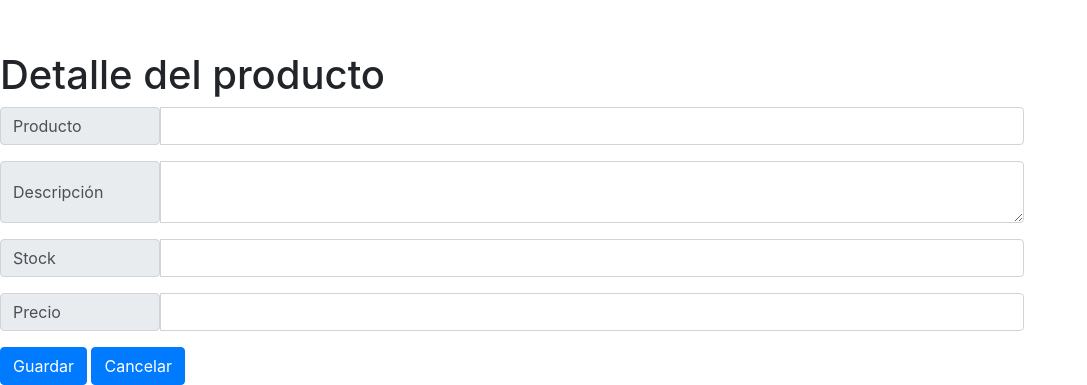
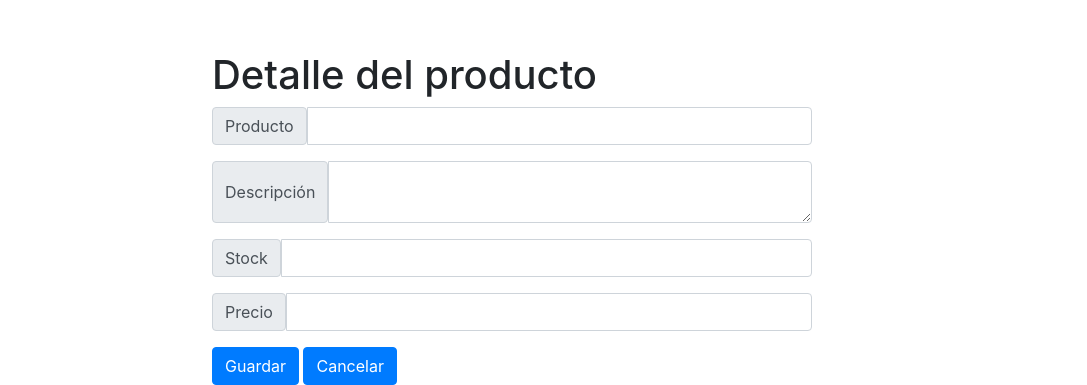
Before and after one commit to JoseCalatayud/final-individual, a website built with Parcel: page front/src/index.html in a window 1280 px wide. Shown: the part 749-1134 px from the top of the page, without its empty margins (0-1087 px from the left). Built offline with nearby package versions, Linux system fonts and the light colour scheme; files whose address does not match are found by name.

Commit message:
pequeñas mejoras

```diff
--- a/front/src/css/style.css
+++ b/front/src/css/style.css
@@ -21,8 +21,9 @@ td.precio {
 th:last-child{
     text-align: right;
 }
-.detalle span{
-    width: 10em;
+.detalle {
+    width: 600px;
+    margin: auto;
 }
 .tablaMaestro{
     margin: auto;
--- a/front/src/index.html
+++ b/front/src/index.html
@@ -36,7 +36,7 @@
         </section>
 
         <section class="detalle">
-            <h1>Detalle del producto</h1>
+            <h1 id="tituloDetalle">Detalle del producto</h1>
             <form method="post">
                 <input type="text" id="id" hidden>
                 <div class="input-group mb-3">
@@ -69,6 +69,10 @@
         </section>
     </main>
     <footer></footer>
+
+
+
+
     <!-- Modal -->
     <div class="modal fade" id="miModal" tabindex="-1" role="dialog" aria-labelledby="miModalLabel" aria-hidden="true">
         <div class="modal-dialog" role="document">
--- a/front/src/javascript/index.js
+++ b/front/src/javascript/index.js
@@ -40,7 +40,8 @@ $(function () {
                             .on('click', function (event) {
                                 console.log('Hola desde boton VerDetalle')
                                 getProductsById($(event.target).attr('data-id'))
-                                $('#botonCambios').text('Modificar').on('click', function () {
+                                $('#tituloDetalle').text('Detalles del producto')
+                                $('#botonCambios').text('Modificar').off().on('click', function () {
                                     $('#miModal').modal('show');
                                     $('#confirmarAccion').off().click(function() {
                                         guardarDatos()                                        ;
@@ -212,7 +213,7 @@ $(function () {
 
     $('#añadir').on('click', function () {
         limpiarDetalle();
-
+        $('#tituloDetalle').text('Datos del nuevo producto')
         $('.detalle').show()
         $('#botonCambios').text('Crear Producto').off().on('click', function () {
             guardarDatos()
```
